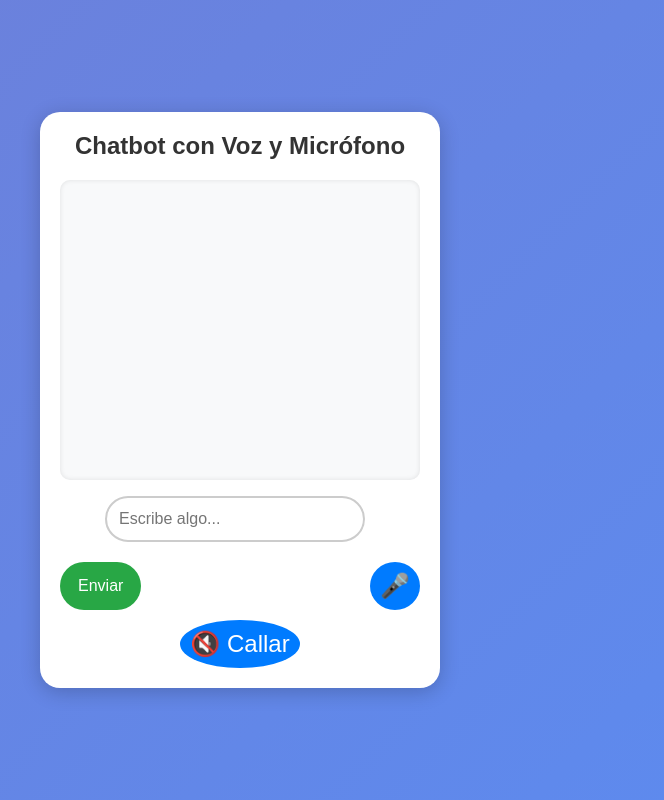
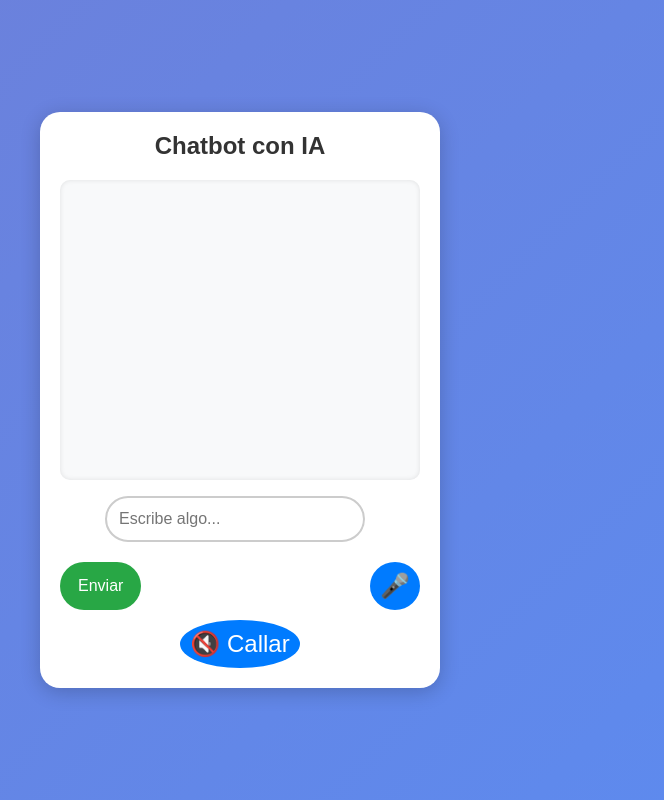
Before and after one commit to Yoel-Cristian-Quispe-Diaz/feria, a plain HTML site: page index.html in a window 1280 px wide. Shown: the whole page, without its empty margins (400-1064 px from the left). Drawn offline with Linux system fonts and the light colour scheme.

Commit message:
Update index.html

```diff
--- a/index.html
+++ b/index.html
@@ -3,7 +3,7 @@
 <head>
   <meta charset="UTF-8">
   <meta name="viewport" content="width=device-width, initial-scale=1.0">
-  <title>Chatbot con Voz y Micrófono</title>
+  <title>Chatbot con IA</title>
   <style>
     * {
       margin: 0;
@@ -113,7 +113,7 @@
 </head>
 <body>
   <div id="chat">
-    <h2>Chatbot con Voz y Micrófono</h2>
+    <h2>Chatbot con IA</h2>
     <div id="messages"></div>
     <div style="display: flex; flex-direction: column; align-items: center;">
       <input type="text" id="input" placeholder="Escribe algo..." />
```
